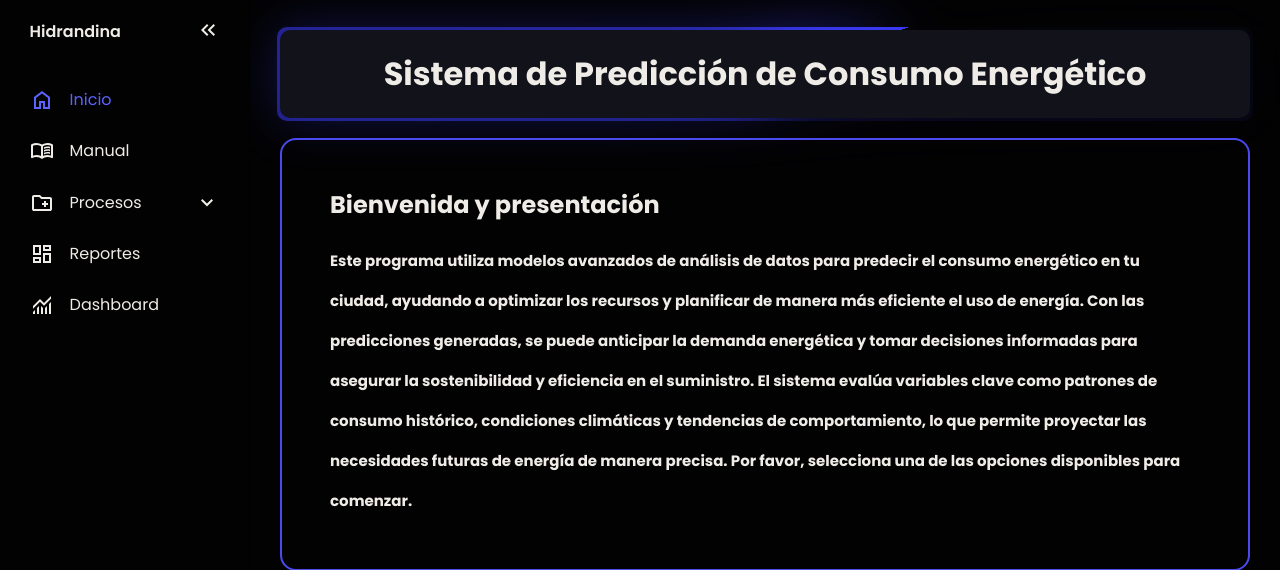
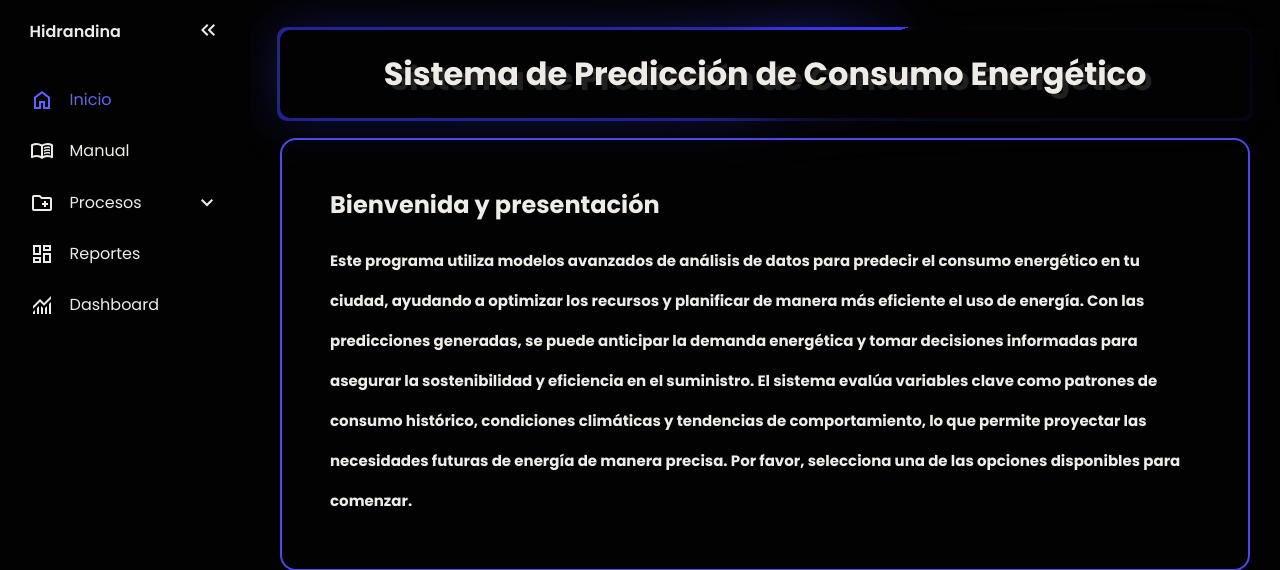
Before and after one commit to JuanChuTri123/PROYECTO_FINAL2, a Flask app: page / in a window 1280 px wide. Shown: the top 570 px of the page. Run offline with Flask 3, Linux system fonts and the light colour scheme.

Commit message:
Update estilos_inicio.css

```diff
--- a/static/css/estilos_inicio.css
+++ b/static/css/estilos_inicio.css
@@ -9,10 +9,11 @@ h3 {
   margin: 0 auto;
   padding: 2em;
   margin-bottom: 20px;
-  background: #11121a;
+  background: #020202;
   text-align: center;
   border-radius: 10px;
   position: relative;
+  text-shadow: 6px 5px 0 #202020;
 }
 
 @property --angle {
```
